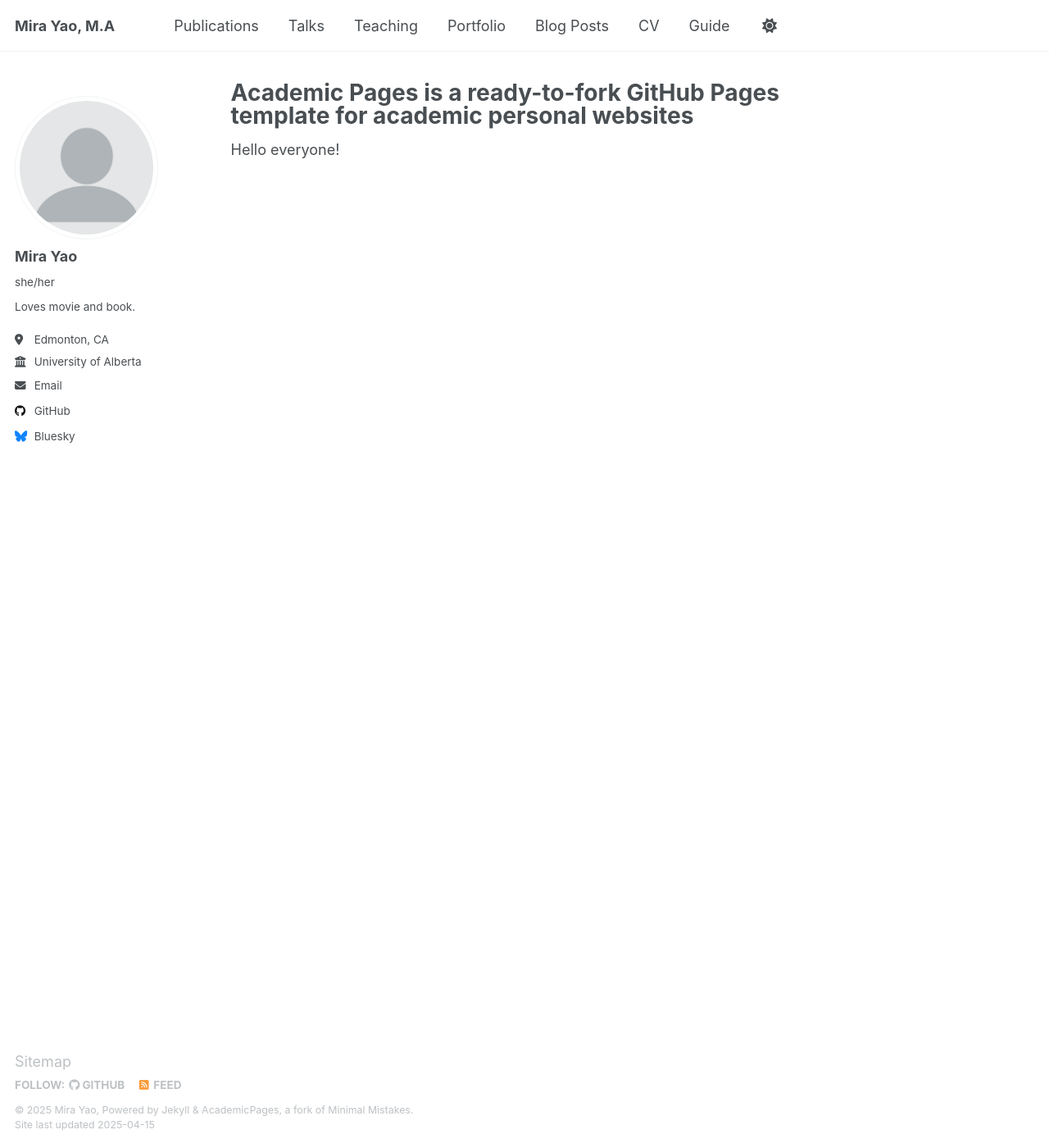
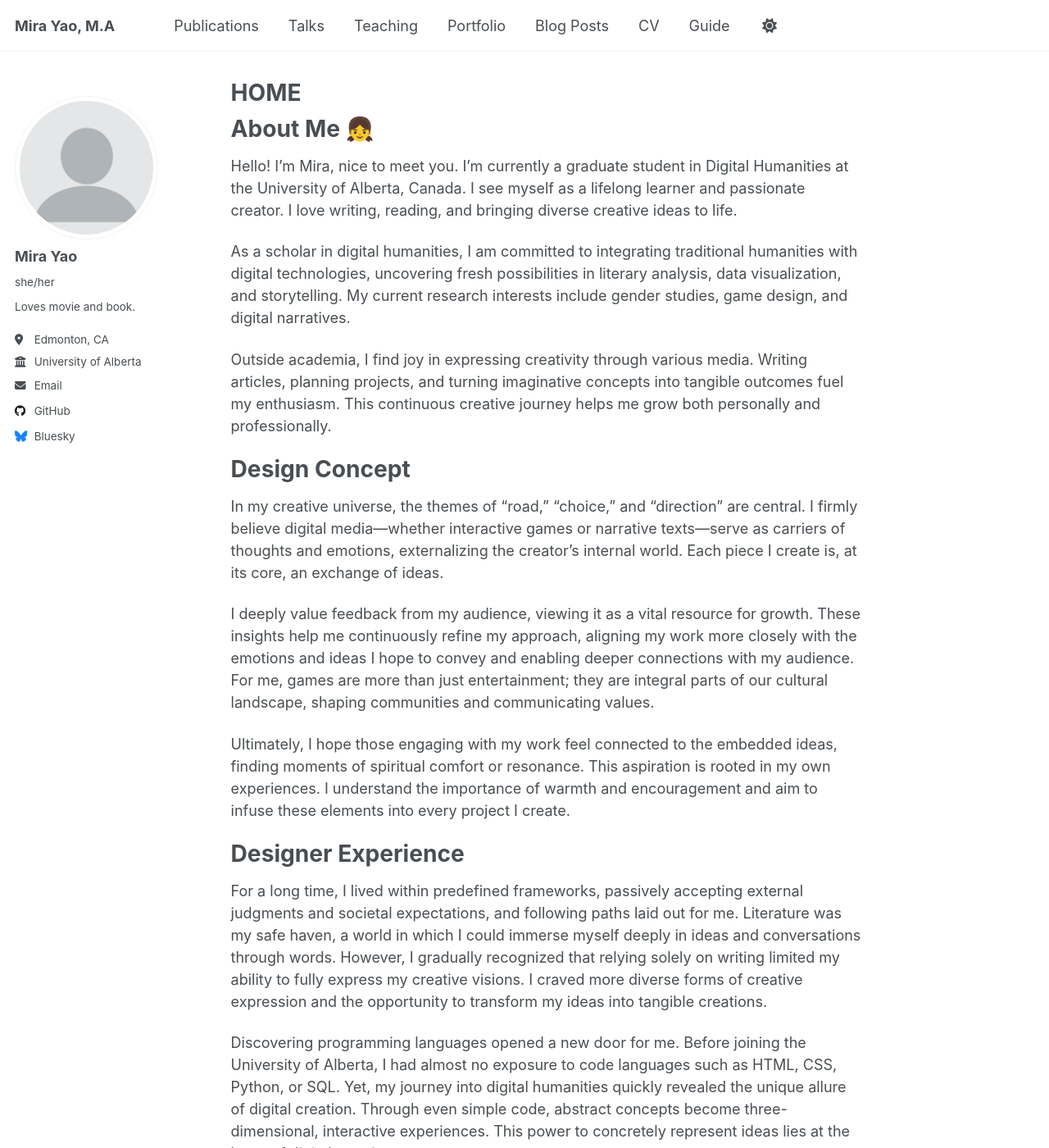
Before and after one commit to mirablues/about, a Jekyll site: the page built from _pages/about.md, in a window 1280 px wide and 1400 px high. Shown: the whole window at 82% size. Built offline with Jekyll 4.4.1, drawn with Linux system fonts in a browser that asks for light colours; some of the changed text lies outside the part shown.

Commit message:
Update about.md

```diff
--- a/_pages/about.md
+++ b/_pages/about.md
@@ -1,10 +1,29 @@
 ---
 permalink: /
-title: "Academic Pages is a ready-to-fork GitHub Pages template for academic personal websites"
+title: "HOME"
 author_profile: true
 redirect_from:
   - /about/
   - /about.html
 ---
 
-Hello everyone!
+# About Me 👧
+Hello! I'm Mira, nice to meet you. I'm currently a graduate student in Digital Humanities at the University of Alberta, Canada. I see myself as a lifelong learner and passionate creator. I love writing, reading, and bringing diverse creative ideas to life.
+
+As a scholar in digital humanities, I am committed to integrating traditional humanities with digital technologies, uncovering fresh possibilities in literary analysis, data visualization, and storytelling. My current research interests include gender studies, game design, and digital narratives.
+
+Outside academia, I find joy in expressing creativity through various media. Writing articles, planning projects, and turning imaginative concepts into tangible outcomes fuel my enthusiasm. This continuous creative journey helps me grow both personally and professionally.
+
+# Design Concept
+In my creative universe, the themes of "road," "choice," and "direction" are central. I firmly believe digital media—whether interactive games or narrative texts—serve as carriers of thoughts and emotions, externalizing the creator’s internal world. Each piece I create is, at its core, an exchange of ideas.
+
+I deeply value feedback from my audience, viewing it as a vital resource for growth. These insights help me continuously refine my approach, aligning my work more closely with the emotions and ideas I hope to convey and enabling deeper connections with my audience. For me, games are more than just entertainment; they are integral parts of our cultural landscape, shaping communities and communicating values.
+
+Ultimately, I hope those engaging with my work feel connected to the embedded ideas, finding moments of spiritual comfort or resonance. This aspiration is rooted in my own experiences. I understand the importance of warmth and encouragement and aim to infuse these elements into every project I create.
+
+# Designer Experience
+For a long time, I lived within predefined frameworks, passively accepting external judgments and societal expectations, and following paths laid out for me. Literature was my safe haven, a world in which I could immerse myself deeply in ideas and conversations through words. However, I gradually recognized that relying solely on writing limited my ability to fully express my creative visions. I craved more diverse forms of creative expression and the opportunity to transform my ideas into tangible creations.
+
+Discovering programming languages opened a new door for me. Before joining the University of Alberta, I had almost no exposure to code languages such as HTML, CSS, Python, or SQL. Yet, my journey into digital humanities quickly revealed the unique allure of digital creation. Through even simple code, abstract concepts become three-dimensional, interactive experiences. This power to concretely represent ideas lies at the heart of digital creation.
+
+I believe digital media is a new way to share my perspectives and produce unique, meaningful work. Not every creation must aim for grandeur; sometimes, simply creating something meaningful and leaving your mark is a profoundly valuable form of existence.
```
